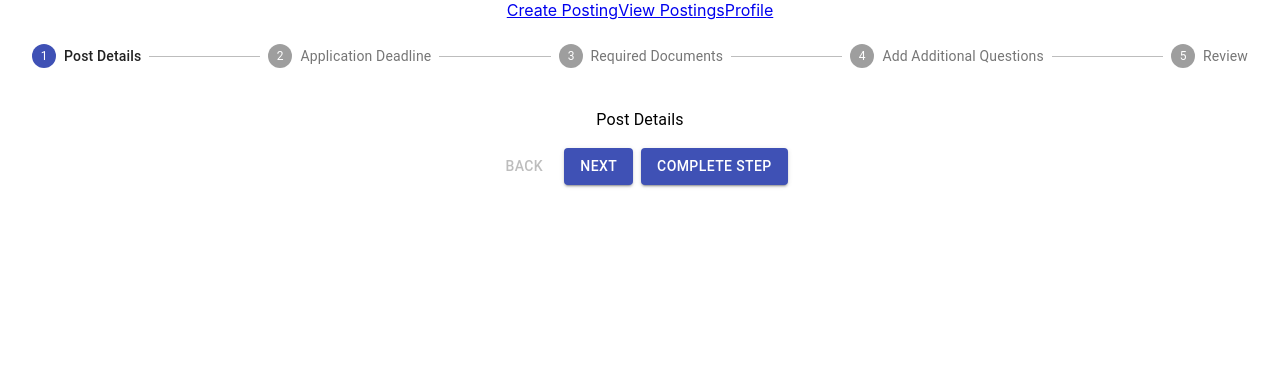
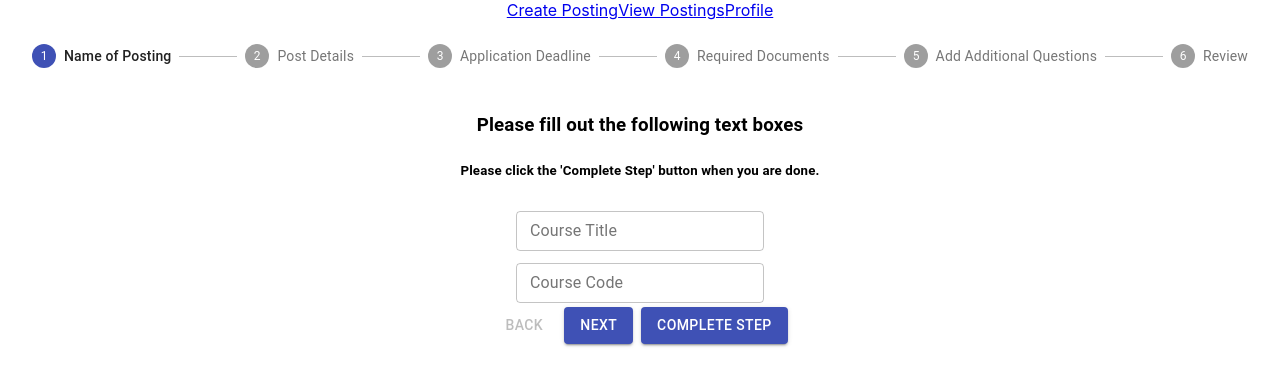
Before and after one commit to joshuaguinness/MacTA-Gateway, a React (Create React App) app: page /#/createposting in a window 1280 px wide. Shown: the top 386 px of the page. Built offline with nearby package versions, Linux system fonts and the light colour scheme.

Commit message:
further work on passing prop and updating state

```diff
--- a/src/components/CreatePosting.js
+++ b/src/components/CreatePosting.js
@@ -1,12 +1,7 @@
 import React from "react";
-import AppBar from '@material-ui/core/AppBar';
-import Tabs from '@material-ui/core/Tabs';
-import Tab from '@material-ui/core/Tab';
-import TabPanel from '@material-ui/lab/TabPanel';
 import { makeStyles } from '@material-ui/core/styles';
 import Stepper from '@material-ui/core/Stepper';
 import Step from '@material-ui/core/Step';
-import StepLabel from '@material-ui/core/StepLabel';
 import Button from '@material-ui/core/Button';
 import Typography from '@material-ui/core/Typography';
 import StepButton from '@material-ui/core/StepButton';
@@ -27,10 +22,17 @@ class CreatePosting extends React.Component {
       deadline: "",
       startTime: "",
       requiredDocuments: "",
-      additionalApplicationQuestions: [],
-      tabNumber: 0
+      additionalApplicationQuestions: []
     };
+
+    this.handleCourseTitleChange = this.handleCourseTitleChange.bind(this);
   }
+
+  handleCourseTitleChange(title) {
+    this.setState({ courseTitle: title });
+  }
+
+  // Directly call the sub components from within here and get right of the middle man, will also allow easier passing of state and such
 
   render() {
     return (
@@ -75,20 +77,22 @@ const useStyles = makeStyles((theme) => ({
 }));
 
 function getSteps() {
-  return ['Post Details', 'Application Deadline', 'Required Documents', 'Add Additional Questions', 'Review'];
+  return ['Name of Posting', 'Post Details', 'Application Deadline', 'Required Documents', 'Add Additional Questions', 'Review'];
 }
 
 function getStepContent(step) {
   switch (step) {
     case 0:
+      return <PostingCreation tab='NamePosting' />
+    case 1:
       return <PostingCreation tab='PostDetails' />;
-    case 1:
+    case 2:
       return <PostingCreation tab='ApplicationDeadline' />;
-    case 2:
+    case 3:
       return <PostingCreation tab='RequiredDocuments' />;
-    case 3:
+    case 4:
       return <PostingCreation tab='AdditionalQuestions' />;
-    case 4:
+    case 5:
       return 'Review';
     default:
       return 'Unknown step';
--- a/src/components/PostingCreation.js
+++ b/src/components/PostingCreation.js
@@ -1,27 +1,87 @@
 import React from "react";
 import "./Profile.css";
+
+import TextField from "@material-ui/core/TextField";
 
 class PostingCreation extends React.Component {
   constructor(props) {
     super(props);
+
+    this.state = {
+      courseTitle: "",
+      courseCode: "",
+      courseDescription: "",
+      courseSkills: "",
+      courseResponsibilities: "",
+      deadline: "",
+      startTime: "",
+      requiredDocuments: "",
+      additionalApplicationQuestions: [],
+    };
+
+    this.handleCourseTitleChange = this.handleCourseTitleChange.bind(this);
+  }
+
+  handleCourseTitleChange(title) {
+      console.log(title);
+    this.setState({ courseTitle: title });
   }
 
   displayApplicationPart() {
-      if (this.props.tab === "PostDetails"){
-          return <PostDetails />
+    if (this.props.tab === "NamePosting") {
+      return (
+        <NamePosting
+          courseTitle={this.state.courseTitle}
+          onCourseTitleChange={this.handleCourseTitleChange}
+        />
+      );
+    } else if (this.props.tab === "PostDetails") {
+      return <PostDetails />;
     } else if (this.props.tab === "ApplicationDeadline") {
-          return <ApplicationDeadline />
+      return <ApplicationDeadline />;
     } else if (this.props.tab === "RequiredDocuments") {
-          return <RequiredDocuments />
+      return <RequiredDocuments />;
     } else if (this.props.tab === "AdditionalQuestions") {
-          return <AdditionalQuestions />
+      return <AdditionalQuestions />;
     }
+  }
+
+  render() {
+    return <div>{this.displayApplicationPart()}</div>;
+  }
+}
+
+class NamePosting extends React.Component {
+
+    constructor(props){
+        super(props);
+
+        this.changeCourseTitle = this.changeCourseTitle.bind(this);
+    }
+
+  changeCourseTitle(e) {
+    this.props.onCourseTitleChange(e.target.value);
   }
 
   render() {
     return (
       <div>
-        {this.displayApplicationPart()}
+        <h3>Please fill out the following text boxes</h3>
+        <h5>Please click the 'Complete Step' button when you are done.</h5>
+        <TextField
+          id="coursetitle"
+          label="Course Title"
+          variant="outlined"
+          margin="dense"
+          onChange={this.changeCourseTitle}
+        />
+        <br />
+        <TextField
+          id="coursecode"
+          label="Course Code"
+          variant="outlined"
+          margin="dense"
+        />
       </div>
     );
   }
@@ -31,6 +91,7 @@ class PostDetails extends React.Component {
   render() {
     return (
       <div>
+        <h3>Please add your posting details in the text box below.</h3>
         <p>Post Details</p>
       </div>
     );
@@ -68,3 +129,22 @@ class RequiredDocuments extends React.Component {
 }
 
 export default PostingCreation;
+
+/* Add post details
+- Add course title
+- Add course code
+- Add description
+- Add required skills
+- Add job responsibilities
+
+Set deadline
+- Select month, day, year
+- Select hours, minutes
+
+Set start time
+- Select month, day, year
+- Select hours, minutes
+
+Set required documents
+Add additional application questions
+*/
```
Lines whose indentation alone changed are shown as unchanged.
